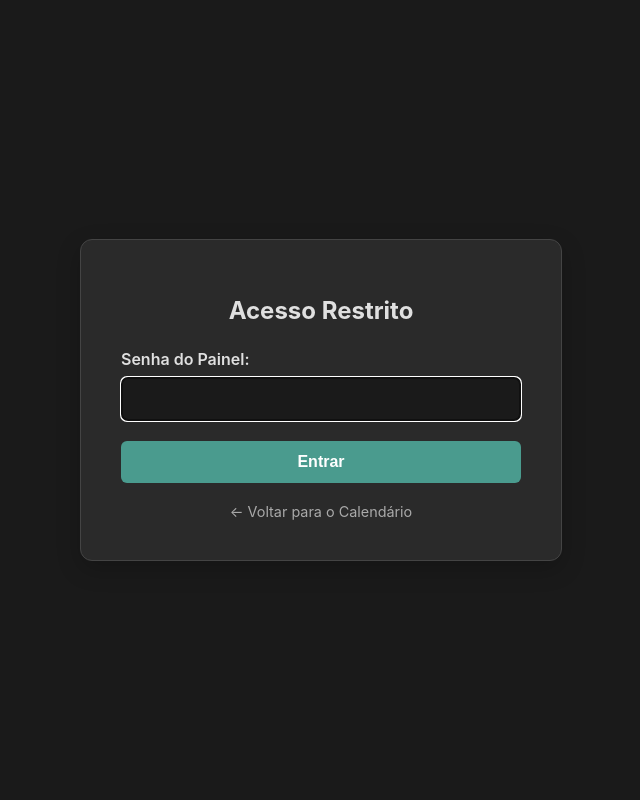
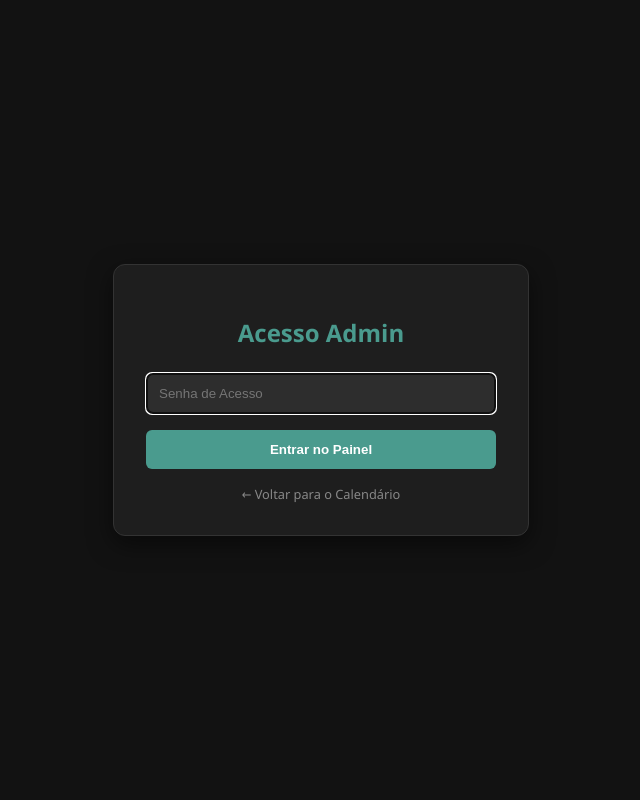
Before and after one commit to arthurayad/calendario-harmonia231, a Flask app: page /login in a window 1280 px wide. Shown: the whole page, without its empty margins (319-959 px from the left). Run offline with Flask 3, Linux system fonts and the light colour scheme.

Commit message:
login.html

```diff
--- a/calendario-harmonia-final/templates/login.html
+++ b/calendario-harmonia-final/templates/login.html
@@ -5,128 +5,65 @@
     <meta name="viewport" content="width=device-width, initial-scale=1.0">
     <title>Login - Admin</title>
     <style>
-        :root {
-            --bg-color: #1a1a1a;
-            --text-color: #e0e0e0;
-            --card-bg: #2a2a2a;
-            --accent-color: #4a9b8e;
-            --border-color: #444;
-        }
-
-        [data-theme="light"] {
-            --bg-color: #f5f5f5;
-            --text-color: #333;
-            --card-bg: #ffffff;
-            --border-color: #ddd;
-        }
-
         body {
-            font-family: -apple-system, BlinkMacSystemFont, 'Segoe UI', Roboto, sans-serif;
-            background-color: var(--bg-color);
-            color: var(--text-color);
+            font-family: 'Segoe UI', Tahoma, Geneva, Verdana, sans-serif;
+            background-color: #121212;
+            color: white;
             display: flex;
+            justify-content: center;
             align-items: center;
-            justify-content: center;
             height: 100vh;
             margin: 0;
-            transition: all 0.3s ease;
         }
-
         .login-card {
-            background-color: var(--card-bg);
-            padding: 40px;
+            background-color: #1e1e1e;
+            padding: 2rem;
             border-radius: 12px;
-            box-shadow: 0 8px 24px rgba(0, 0, 0, 0.2);
+            box-shadow: 0 8px 24px rgba(0,0,0,0.5);
             width: 100%;
-            max-width: 400px;
+            max-width: 350px;
             text-align: center;
-            border: 1px solid var(--border-color);
+            border: 1px solid #333;
         }
-
-        h1 {
-            margin-bottom: 24px;
-            font-size: 1.5rem;
-        }
-
-        .form-group {
-            margin-bottom: 20px;
-            text-align: left;
-        }
-
-        label {
-            display: block;
-            margin-bottom: 8px;
-            font-weight: 600;
-        }
-
+        h2 { color: #4a9b8e; margin-bottom: 1.5rem; }
         input[type="password"] {
             width: 100%;
             padding: 12px;
-            border: 1px solid var(--border-color);
+            margin-bottom: 1rem;
             border-radius: 6px;
-            background-color: var(--bg-color);
-            color: var(--text-color);
-            font-size: 1rem;
+            border: 1px solid #444;
+            background-color: #2d2d2d;
+            color: white;
             box-sizing: border-box;
         }
-
-        .btn {
+        button {
             width: 100%;
             padding: 12px;
-            background-color: var(--accent-color);
+            border-radius: 6px;
+            border: none;
+            background-color: #4a9b8e;
             color: white;
-            border: none;
-            border-radius: 6px;
-            font-size: 1rem;
-            font-weight: 600;
+            font-weight: bold;
             cursor: pointer;
-            transition: filter 0.3s;
+            transition: background 0.3s;
         }
-
-        .btn:hover {
-            filter: brightness(1.1);
-        }
-
-        .error {
-            color: #e74c3c;
-            margin-bottom: 15px;
-            font-size: 0.9rem;
-        }
-
-        .back-link {
-            display: block;
-            margin-top: 20px;
-            color: var(--text-color);
-            text-decoration: none;
-            font-size: 0.9rem;
-            opacity: 0.7;
-        }
-
-        .back-link:hover {
-            opacity: 1;
-        }
+        button:hover { background-color: #3d8075; }
+        .error { color: #e74c3c; margin-bottom: 1rem; font-size: 0.9rem; }
+        .back-link { display: block; margin-top: 1rem; color: #888; text-decoration: none; font-size: 0.8rem; }
+        .back-link:hover { color: #4a9b8e; }
     </style>
 </head>
 <body>
     <div class="login-card">
-        <h1>Acesso Restrito</h1>
+        <h2>Acesso Admin</h2>
         {% if error %}
             <div class="error">{{ error }}</div>
         {% endif %}
-        <form method="POST">
-            <div class="form-group">
-                <label for="password">Senha do Painel:</label>
-                <input type="password" id="password" name="password" required autofocus>
-            </div>
-            <button type="submit" class="btn">Entrar</button>
+        <form method="POST" action="/login">
+            <input type="password" name="password" placeholder="Senha de Acesso" required autofocus>
+            <button type="submit">Entrar no Painel</button>
         </form>
         <a href="/" class="back-link">← Voltar para o Calendário</a>
     </div>
-
-    <script>
-        // Aplicar tema atual
-        const savedTheme = localStorage.getItem('theme') || 'dark';
-        document.documentElement.setAttribute('data-theme', savedTheme);
-    </script>
 </body>
 </html>
```
